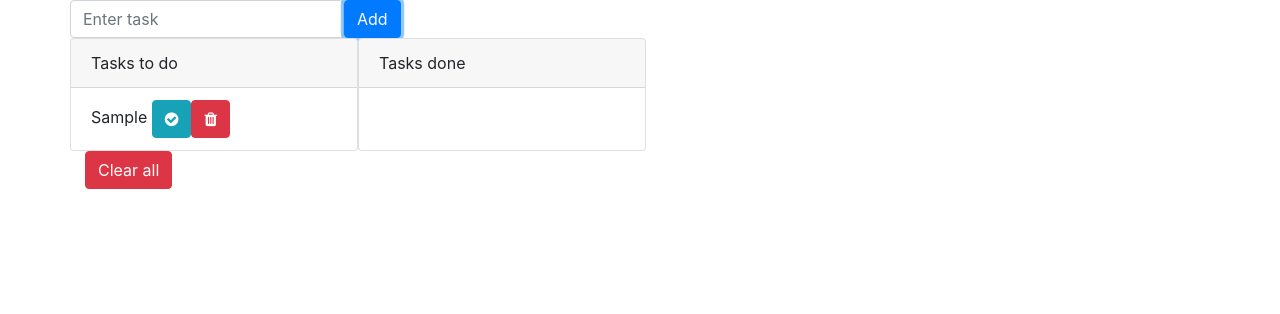
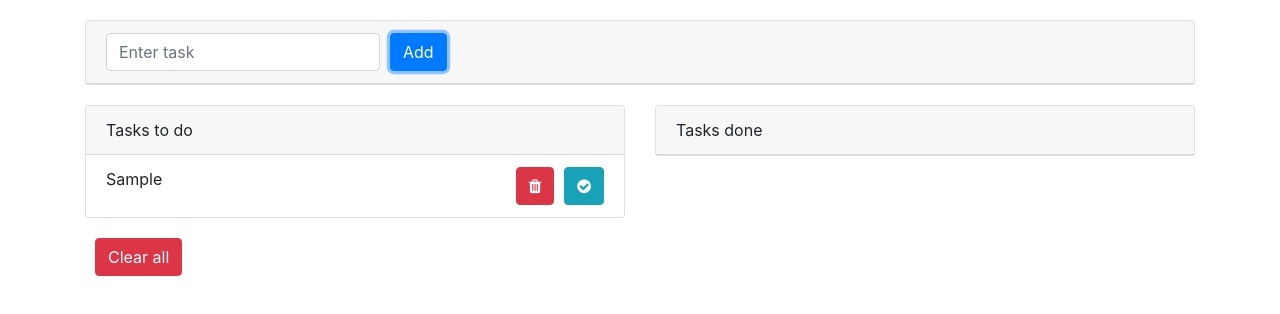
Before and after one commit to dariusz75/angular6-to-do-list, an Angular app: page / in a window 1280 px wide. Both pictures are taken after typing "Sample" into the empty fields and a click on the button "Add". Shown: the top 314 px of the page. Built offline with nearby package versions, Linux system fonts and the light colour scheme; what angular-font-awesome would draw is missing.

Commit message:
refactoring

```diff
--- a/src/app/app.component.css
+++ b/src/app/app.component.css
@@ -0,0 +1,11 @@
+.container {
+  padding-top: 20px;
+}
+
+.row {
+  margin-bottom: 20px;
+}
+
+button {
+  margin-left: 10px;
+}
--- a/src/app/app.component.html
+++ b/src/app/app.component.html
@@ -1,35 +1,46 @@
 <div class="container">
   <div class="row">
+    <div class="col-sm-12">
+      <div class="card">
+        <div class="card-header">
           <div class="form-inline">
             <input class="form-control" [(ngModel)]="newTask" placeholder="Enter task">
-      <button class="btn btn-primary" (click)="add()">Add</button>
+            <button class="btn btn-primary add" (click)="add()" data-toggle="tooltip" data-placement="top" title="Tooltip on top">Add</button>
+          </div>
+        </div>
+      </div>
+
     </div>
   </div>
   <div class="row">
-    <div class="card" style="width: 18rem;">
+    <div class="col-lg-6">
+      <div class="card">
         <div class="card-header">
           Tasks to do
         </div>
         <ul class="list-group list-group-flush">
           <li class="list-group-item" *ngFor="let task of tasksList">
             {{task}}
-          <button class="btn btn-info" (click)="done(task)"><i class="fa fa-check-circle"></i></button>
-          <button class="btn btn-danger" (click)="remove(task)"><i class="fa fa-trash"></i></button>
+            <button class="btn btn-info float-right" (click)="done(task)"><i class="fa fa-check-circle"></i></button>
+            <button class="btn btn-danger float-right" (click)="remove(task)"><i class="fa fa-trash"></i></button>
           </li>
         </ul>
       </div>
-    <div class="card" style="width: 18rem;">
+    </div>
+    <div class="col-lg-6">
+      <div class="card">
         <div class="card-header">
           Tasks done
         </div>
         <ul class="list-group list-group-flush">
           <li class="list-group-item" *ngFor="let done of doneList">
             {{done}}
-          <button class="btn btn-info" (click)="backToDo(done)"><i class="fa fa-chevron-circle-left"></i></button>
-          <button class="btn btn-danger" (click)="removeDone(done)"><i class="fa fa-trash"></i></button>
+            <button class="btn btn-info float-right" (click)="backToDo(done)"><i class="fa fa-chevron-circle-left"></i></button>
+            <button class="btn btn-danger float-right" (click)="removeDone(done)"><i class="fa fa-trash"></i></button>
           </li>
         </ul>
       </div>
     </div>
+  </div>
   <button class="btn btn-danger" (click)="removeAll()">Clear all</button>
 </div>
--- a/src/app/app.component.ts
+++ b/src/app/app.component.ts
@@ -23,7 +23,7 @@ export class AppComponent {
 
   done(task) {
     this.doneList.push(task);
-    this.tasksList = this.tasksList.filter(e => e !== task);
+    this.remove(task);
   }
 
   removeDone(done) {
```
Lines whose indentation alone changed are shown as unchanged.
